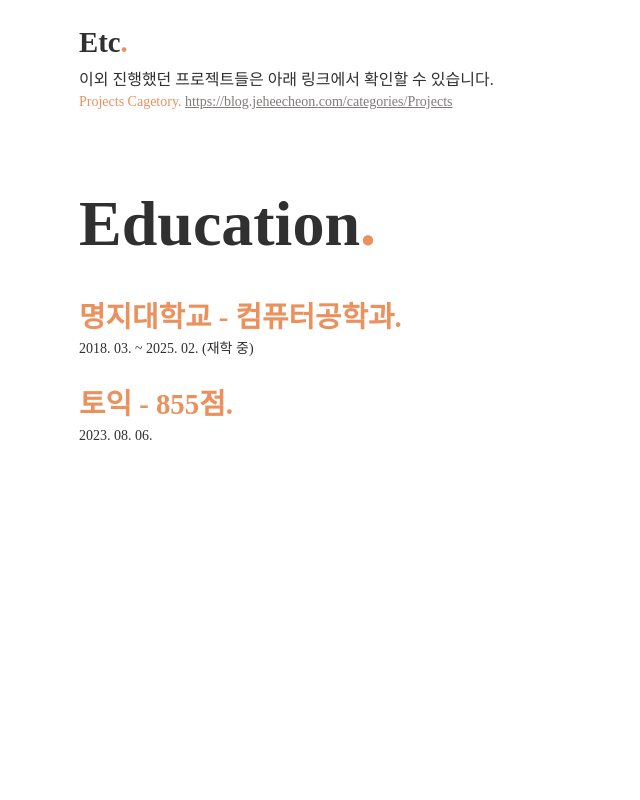
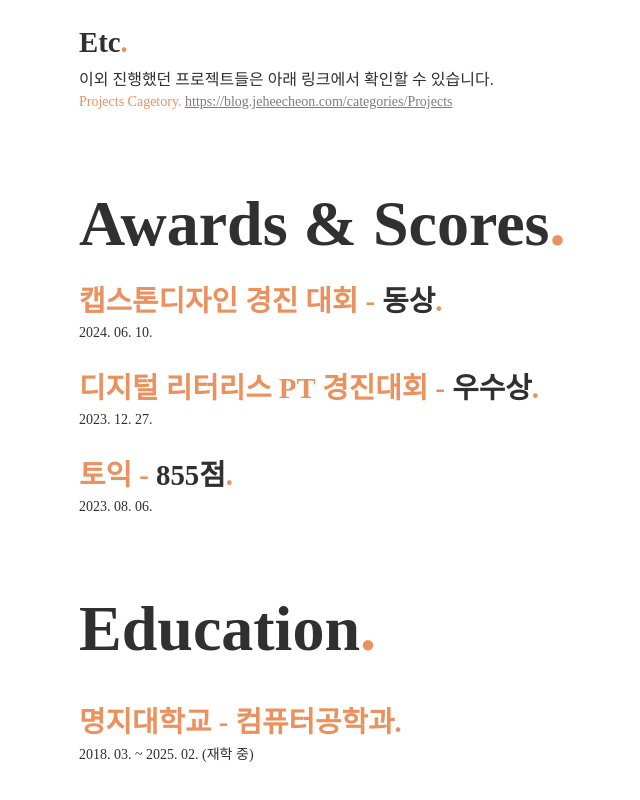
Before and after one commit to jeheecheon/resume, a React (Vite) app: page / in a window 1280 px wide. Shown: the part 3696-4496 px from the top of the page, without its empty margins (173-813 px from the left). Before the commit the page ends 4422 px from the top, so only its background shows below. Built offline with nearby package versions, Linux system fonts and the light colour scheme; a web font is replaced by a local one.

Commit message:
chore: 이력서 수정

```diff
--- a/src/app/page.tsx
+++ b/src/app/page.tsx
@@ -9,14 +9,13 @@ function Page() {
     useScrollDownAnimation(ref);
 
     return (
-        <div ref={ref} className="whitespace-pre-line py-10">
+        <div ref={ref} className="whitespace-pre-line pt-10 pb-[30vh]">
             <Page.Greeting />
             <Page.Introduction />
             <Page.Contact />
             <Page.Projects />
+            <Page.AwardsAndScores />
             <Page.Education />
-
-            <div className="h-[30vh]"></div>
         </div>
     );
 }
@@ -74,18 +73,14 @@ Page.Contact = function Contact() {
                         <h3 className="text-theme-1">Reach me</h3>
 
                         <span className="text-nowrap">
-                            <p className="inline">
-                                {'Phone. '}
-                            </p>
+                            <p className="inline">{'Phone. '}</p>
                             <a title="Phone Number" href="tel:010-9666-8460">
                                 010-9666-8460
                             </a>
                         </span>
 
                         <span className="text-nowrap">
-                            <p className="inline">
-                                {'Email. '}
-                            </p>
+                            <p className="inline">{'Email. '}</p>
                             <a title="Email" href="mailto:jeheecheon@gmail.com">
                                 jeheecheon@gmail.com
                             </a>
@@ -96,9 +91,7 @@ Page.Contact = function Contact() {
                         <h3 className="text-theme-1">Channel</h3>
 
                         <span className="text-nowrap">
-                            <p className="inline">
-                                {'Blog. '}
-                            </p>
+                            <p className="inline">{'Blog. '}</p>
                             <a
                                 title="Blog"
                                 href="https://blog.jeheecheon.com"
@@ -110,9 +103,7 @@ Page.Contact = function Contact() {
                         </span>
 
                         <span className="text-nowrap">
-                            <p className="inline">
-                                {'Github. '}
-                            </p>
+                            <p className="inline">{'Github. '}</p>
                             <a
                                 title="Github"
                                 href="https://github.com/jeheecheon"
@@ -491,9 +482,34 @@ Page.Education = function Education() {
                     2018. 03. ~ 2025. 02. (재학 중)
                 </p>
             </div>
+        </div>
+    );
+};
+
+Page.AwardsAndScores = function AwardsAndScores() {
+    return (
+        <div>
+            <h2>Awards & Scores</h2>
+            <div>
+                <h3 className="text-theme-1">
+                    캡스톤디자인 경진 대회 -
+                    <span className="text-inverse-1">{` 동상`}</span>
+                </h3>
+                <p className="text-xs sm:text-sm">2024. 06. 10.</p>
+            </div>
 
             <div className="mt-[1.5rem]">
-                <h3 className="text-theme-1">토익 - 855점</h3>
+                <h3 className="text-theme-1">
+                    디지털 리터리스 PT 경진대회 -
+                    <span className="text-inverse-1">{` 우수상`}</span>
+                </h3>
+                <p className="text-xs sm:text-sm">2023. 12. 27.</p>
+            </div>
+
+            <div className="mt-[1.5rem]">
+                <h3 className="text-theme-1">
+                    토익 -<span className="text-inverse-1">{` 855점`}</span>
+                </h3>
                 <p className="text-xs sm:text-sm">2023. 08. 06.</p>
             </div>
         </div>
```
